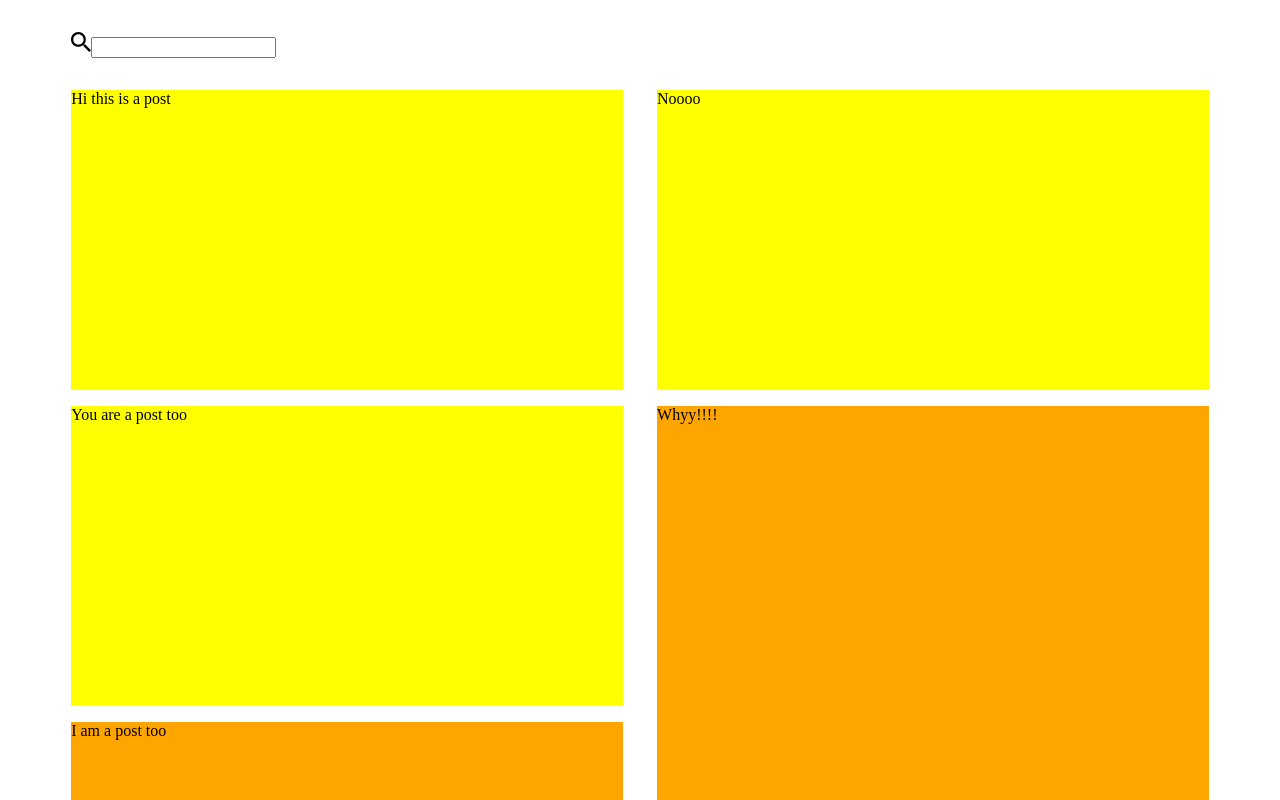
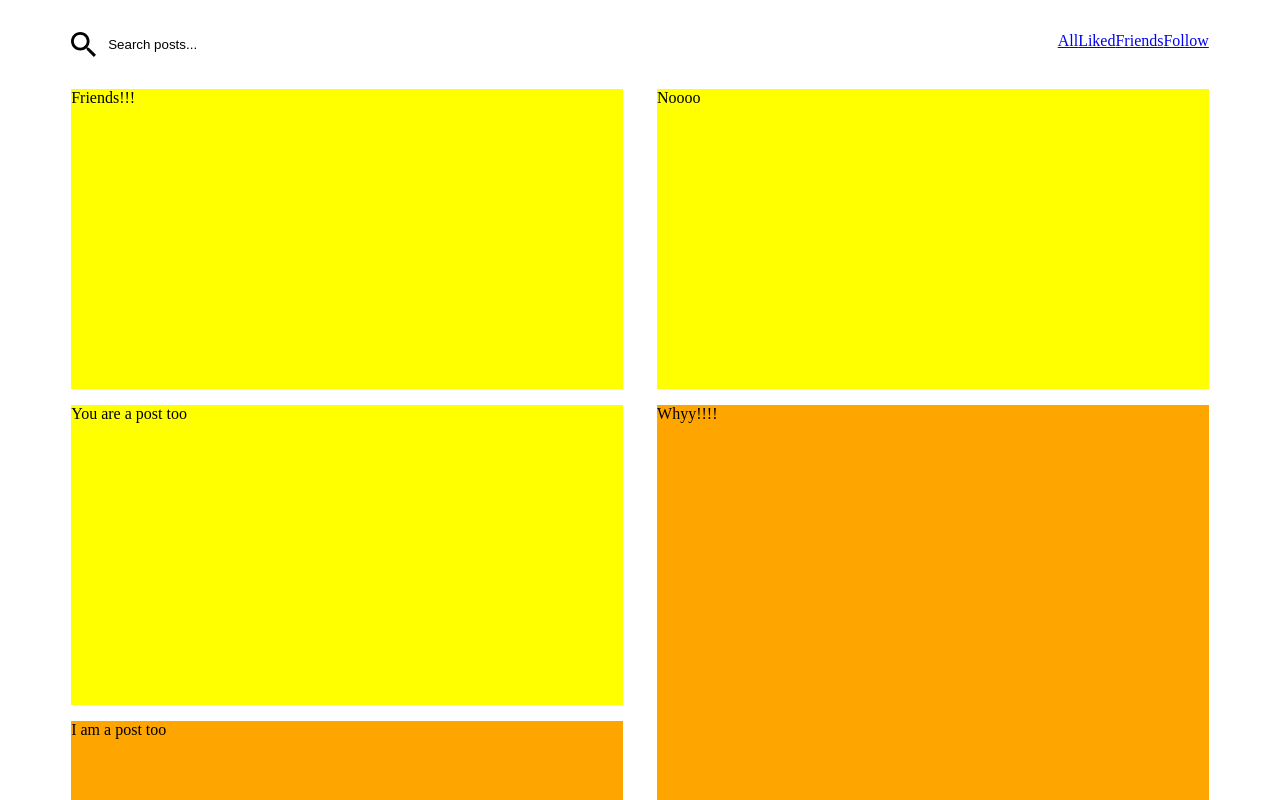
Before and after one commit to JoelEmmanuel795/Ripple-Social-Media, a React (Vite) app: page /posts/friends in a window 1280 px wide. Shown: the top 800 px of the page. Built offline with nearby package versions, Linux system fonts and the light colour scheme.

Commit message:
Implemented some changes to allow for filtering of the various posts through routing

```diff
--- a/src/App.jsx
+++ b/src/App.jsx
@@ -2,13 +2,28 @@
 import PostContainer from './components/Posts/PostContainer/PostContainer';
 // import Sidebar from './components/AuthSidebar/Sidebar';
 // import Login from './pages/Login';
+import { Routes, Route } from 'react-router';
+import FilterAllPosts from './components/Posts/FilterAllPosts/FilterAllPosts';
+import FilterFriendsPosts from './components/Posts/FilterFriendsPosts/FilterFriendsPosts';
+import FilterFollowingPosts from './components/Posts/FIlterFollowedPosts/FilterFollowingPosts';
+import FilterLikedPosts from './components/Posts/FilterLikedPosts/FilterLikedPosts';
 
 function App() {
     return (
         <>
             {/* <Sidebar />
             <Login /> */}
-            <PostContainer />
+            <Routes>
+                <Route path="posts" element={<PostContainer />}>
+                    <Route path="all" element={<FilterAllPosts />} />
+                    <Route path="friends" element={<FilterFriendsPosts />} />
+                    <Route
+                        path="following"
+                        element={<FilterFollowingPosts />}
+                    />
+                    <Route path="liked" element={<FilterLikedPosts />} />
+                </Route>
+            </Routes>
         </>
     );
 }
--- /dev/null
+++ b/src/components/Posts/FIlterFollowedPosts/FilterFollowingPosts.jsx
@@ -0,0 +1,14 @@
+const FilterFollowingPosts = () => {
+    return (
+        <>
+            <div className="boxy">Followed!!!</div>
+            <div className="boxy">You are a post too</div>
+            <div className="rectangley">I am a post too</div>
+            <div className="boxy">Noooo</div>
+            <div className="rectangley">Whyy!!!!</div>
+            <div className="boxy"></div>
+        </>
+    );
+};
+
+export default FilterFollowingPosts;
--- /dev/null
+++ b/src/components/Posts/FilterAllPosts/FilterAllPosts.jsx
@@ -0,0 +1,14 @@
+const FilterAllPosts = () => {
+    return (
+        <>
+            <div className="boxy">Hi this is a post</div>
+            <div className="boxy">You are a post too</div>
+            <div className="rectangley">I am a post too</div>
+            <div className="boxy">Noooo</div>
+            <div className="rectangley">Whyy!!!!</div>
+            <div className="boxy"></div>
+        </>
+    );
+};
+
+export default FilterAllPosts;
--- /dev/null
+++ b/src/components/Posts/FilterFriendsPosts/FilterFriendsPosts.jsx
@@ -0,0 +1,14 @@
+const FilterFriendsPosts = () => {
+    return (
+        <>
+            <div className="boxy">Friends!!!</div>
+            <div className="boxy">You are a post too</div>
+            <div className="rectangley">I am a post too</div>
+            <div className="boxy">Noooo</div>
+            <div className="rectangley">Whyy!!!!</div>
+            <div className="boxy"></div>
+        </>
+    );
+};
+
+export default FilterFriendsPosts;
--- /dev/null
+++ b/src/components/Posts/FilterLikedPosts/FilterLikedPosts.jsx
@@ -0,0 +1,14 @@
+const FilterLikedPosts = () => {
+    return (
+        <>
+            <div className="boxy">Likey smikey</div>
+            <div className="boxy">You are a post too</div>
+            <div className="rectangley">I am a post too</div>
+            <div className="boxy">Noooo</div>
+            <div className="rectangley">Whyy!!!!</div>
+            <div className="boxy"></div>
+        </>
+    );
+};
+
+export default FilterLikedPosts;
--- a/src/components/Posts/PostContainer/PostContainer.jsx
+++ b/src/components/Posts/PostContainer/PostContainer.jsx
@@ -1,17 +1,13 @@
 import './PostContainer.scss';
 import PostNavbar from '../PostsNavbar/PostNavbar';
+import { Outlet } from 'react-router';
 
 const PostContainer = () => {
     return (
         <div className="post-master-container">
             <PostNavbar />
             <div className="post-columns-container">
-                <div className="boxy">Hi this is a post</div>
-                <div className="boxy">You are a post too</div>
-                <div className="rectangley">I am a post too</div>
-                <div className="boxy">Noooo</div>
-                <div className="rectangley">Whyy!!!!</div>
-                <div className="boxy"></div>
+                <Outlet />
             </div>
         </div>
     );
--- a/src/components/Posts/PostsNavbar/PostNavbar.jsx
+++ b/src/components/Posts/PostsNavbar/PostNavbar.jsx
@@ -1,13 +1,23 @@
 import search_icon from '../../../assets/svgs/search_icon.svg';
 import './PostNavbar.scss';
+import { NavLink } from 'react-router';
 
 const PostNavbar = () => {
     return (
         <>
-            <nav>
+            <nav className="nav-posts">
                 <div className="post-search-container">
                     <img src={search_icon}></img>
-                    <input />
+                    <input defaultValue={'Search posts...'} />
+                </div>
+                <div className="post-filters-container">
+                    <NavLink to="/posts/all">All</NavLink>
+
+                    <NavLink to="/posts/liked">Liked</NavLink>
+
+                    <NavLink to="/posts/friends">Friends</NavLink>
+
+                    <NavLink to="/posts/following">Follow</NavLink>
                 </div>
             </nav>
         </>
--- a/src/components/Posts/PostsNavbar/PostNavbar.scss
+++ b/src/components/Posts/PostsNavbar/PostNavbar.scss
@@ -1,5 +1,20 @@
-.nav {
-    img {
-        height: 100px;
+.nav-posts {
+    display: flex;
+    justify-content: space-between;
+
+    .post-search-container {
+        display: flex;
+        gap: 10px;
+
+        img {
+            height: 25px;
+        }
+        input {
+            border: none;
+        }
+    }
+
+    .post-filters-container {
+        display: flex;
     }
 }
--- a/src/main.jsx
+++ b/src/main.jsx
@@ -1,9 +1,12 @@
 import { StrictMode } from 'react';
 import { createRoot } from 'react-dom/client';
 import App from './App.jsx';
+import { BrowserRouter } from 'react-router';
 
 createRoot(document.getElementById('root')).render(
     <StrictMode>
-        <App />
+        <BrowserRouter>
+            <App />
+        </BrowserRouter>
     </StrictMode>
 );
```
